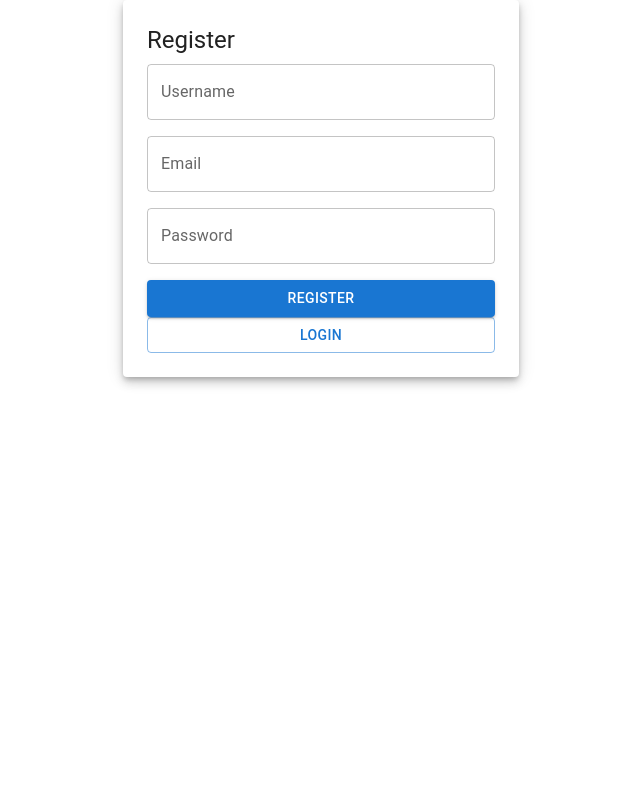
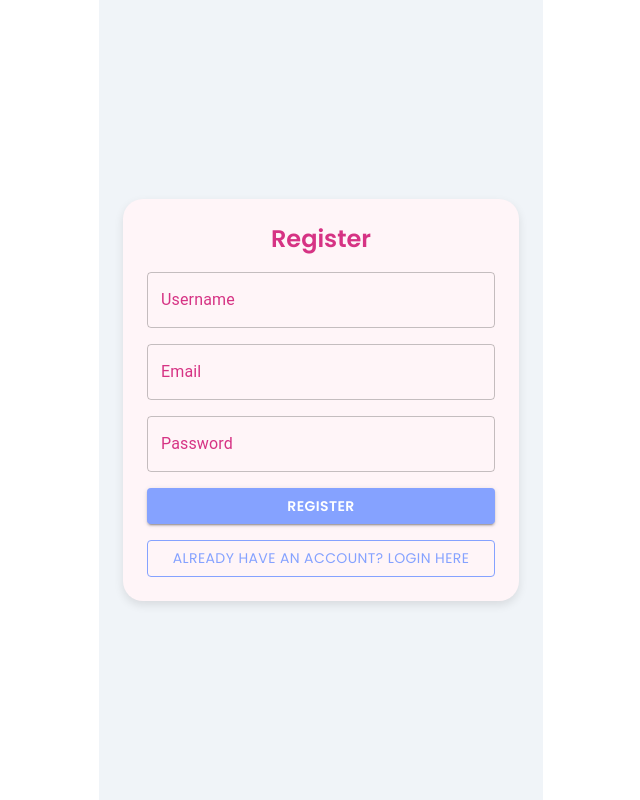
Before and after one commit to HelmiLaakkonen/project-management-app, a React (Create React App) app: page /register in a window 1280 px wide. Shown: the whole page, without its empty margins (319-959 px from the left). Built offline with nearby package versions, Linux system fonts and the light colour scheme.

Commit message:
Login & Register UI design changes

```diff
--- a/package.json
+++ b/package.json
@@ -8,7 +8,7 @@
     "@hello-pangea/dnd": "^18.0.1",
     "@mui/icons-material": "^6.4.7",
     "@mui/lab": "^6.0.0-beta.30",
-    "@mui/material": "^6.4.0",
+    "@mui/material": "^6.4.7",
     "@mui/x-date-pickers": "^7.23.6",
     "axios": "^1.7.9",
     "bcrypt": "^5.1.1",
--- a/src/components/Login.js
+++ b/src/components/Login.js
@@ -1,12 +1,16 @@
 import React, { useState } from 'react';
 import { Container, Paper, TextField, Button, Typography } from '@mui/material';
 import { useNavigate } from 'react-router-dom'; // Import useNavigate for navigation
+
+const fontStyle = {
+  fontFamily: `"Poppins", sans-serif`,
+};
 
 function Login({ setAuth }) {
   const [username, setUsername] = useState('');
   const [password, setPassword] = useState('');
   const [error, setError] = useState('');
-  const navigate = useNavigate(); // Initialize navigate for redirect
+  const navigate = useNavigate();  // Initialize navigate for redirection
 
   const handleLogin = (e) => {
     e.preventDefault();
@@ -57,13 +61,40 @@ function Login({ setAuth }) {
   };
 
   return (
-    <Container component="main" maxWidth="xs">
-      <Paper elevation={6} sx={{ padding: 3 }}>
-        <Typography variant="h5" gutterBottom>
+    <Container
+      component="main"
+      maxWidth="xs"
+      sx={{
+        display: "flex",
+        flexDirection: "column",
+        alignItems: "center",
+        justifyContent: "center",
+        minHeight: "100vh",
+        backgroundColor: "#f0f4f8", // Light background color
+      }}
+    >
+      <Paper
+        elevation={6}
+        sx={{
+          padding: 3,
+          width: "100%",
+          maxWidth: "400px",
+          display: "flex",
+          flexDirection: "column",
+          alignItems: "center",
+          borderRadius: "20px",
+          backgroundColor: "#fff5f8", // Soft pastel pink background
+          boxShadow: "0px 4px 10px rgba(0, 0, 0, 0.1)", // Soft elegant shadow
+        }}
+      >
+        <Typography
+          variant="h5"
+          sx={{ fontWeight: "bold", color: "#d63384", mb: 2, ...fontStyle }}
+        >
           Login
         </Typography>
 
-        <form onSubmit={handleLogin}>
+        <form onSubmit={handleLogin} style={{ width: "100%" }}>
           {/* Username Field */}
           <TextField
             label="Username"
@@ -71,7 +102,25 @@ function Login({ setAuth }) {
             variant="outlined"
             value={username}
             onChange={(e) => setUsername(e.target.value)}
-            sx={{ marginBottom: 2 }}
+            sx={{ marginBottom: 2, ...fontStyle }}
+            InputLabelProps={{
+              style: { color: "#d63384" },
+            }}
+            InputProps={{
+              sx: {
+                '& .MuiOutlinedInput-root': {
+                  '& fieldset': {
+                    borderColor: '#d63384',
+                  },
+                  '&:hover fieldset': {
+                    borderColor: '#d63384',
+                  },
+                  '&.Mui-focused fieldset': {
+                    borderColor: '#d63384',
+                  },
+                },
+              },
+            }}
           />
 
           {/* Password Field */}
@@ -82,7 +131,25 @@ function Login({ setAuth }) {
             type="password"
             value={password}
             onChange={(e) => setPassword(e.target.value)}
-            sx={{ marginBottom: 2 }}
+            sx={{ marginBottom: 2, ...fontStyle }}
+            InputLabelProps={{
+              style: { color: "#d63384" },
+            }}
+            InputProps={{
+              sx: {
+                '& .MuiOutlinedInput-root': {
+                  '& fieldset': {
+                    borderColor: '#d63384',
+                  },
+                  '&:hover fieldset': {
+                    borderColor: '#d63384',
+                  },
+                  '&.Mui-focused fieldset': {
+                    borderColor: '#d63384',
+                  },
+                },
+              },
+            }}
           />
 
           {/* Error Message */}
@@ -97,7 +164,16 @@ function Login({ setAuth }) {
             type="submit"
             variant="contained"
             fullWidth
-            sx={{ marginBottom: 2 }}
+            sx={{
+              marginBottom: 2,
+              backgroundColor: "#85a2ff", // Soft pastel blue color
+              color: "white",
+              fontWeight: "bold",
+              ...fontStyle,
+              "&:hover": {
+                backgroundColor: "#6f8cff", // Slightly darker blue on hover
+              },
+            }}
           >
             Login
           </Button>
@@ -108,8 +184,17 @@ function Login({ setAuth }) {
           variant="outlined"
           fullWidth
           onClick={handleRegisterRedirect}
+          sx={{
+            ...fontStyle,
+            borderColor: "#85a2ff",
+            color: "#85a2ff",
+            "&:hover": {
+              borderColor: "#6f8cff",
+              color: "#6f8cff",
+            },
+          }}
         >
-          Don't have an account? Register here
+          Hello new user! Don't have an account? Register here
         </Button>
       </Paper>
     </Container>
--- a/src/components/Register.js
+++ b/src/components/Register.js
@@ -1,6 +1,10 @@
 import React, { useState } from 'react';
 import { TextField, Button, Typography, Container, Paper } from '@mui/material';
 import { useNavigate } from 'react-router-dom'; // Import useNavigate for navigation
+
+const fontStyle = {
+  fontFamily: `"Poppins", sans-serif`,
+};
 
 function Register({ setAuth }) {
   const [username, setUsername] = useState('');
@@ -36,56 +40,175 @@ function Register({ setAuth }) {
   const handleLoginRedirect = () => {
     navigate('/login'); // Use navigate to redirect to /register
   };
+
   return (
-    <Container component="main" maxWidth="xs">
-      <Paper elevation={6} sx={{ padding: 3 }}>
-        <Typography variant="h5" gutterBottom>
+    <Container
+      component="main"
+      maxWidth="xs"
+      sx={{
+        display: "flex",
+        flexDirection: "column",
+        alignItems: "center",
+        justifyContent: "center",
+        minHeight: "100vh",
+        backgroundColor: "#f0f4f8", // Light background color
+      }}
+    >
+      <Paper
+        elevation={6}
+        sx={{
+          padding: 3,
+          width: "100%",
+          maxWidth: "400px",
+          display: "flex",
+          flexDirection: "column",
+          alignItems: "center",
+          borderRadius: "20px",
+          backgroundColor: "#fff5f8", // Soft pastel pink background
+          boxShadow: "0px 4px 10px rgba(0, 0, 0, 0.1)", // Soft elegant shadow
+        }}
+      >
+        <Typography
+          variant="h5"
+          sx={{ fontWeight: "bold", color: "#d63384", mb: 2, ...fontStyle }}
+        >
           Register
         </Typography>
 
-        <form onSubmit={handleRegister}>
+        <form onSubmit={handleRegister} style={{ width: "100%" }}>
+          {/* Username Field */}
           <TextField
             label="Username"
             fullWidth
+            variant="outlined"
             value={username}
             onChange={(e) => setUsername(e.target.value)}
-            sx={{ marginBottom: 2 }}
+            sx={{ marginBottom: 2, ...fontStyle }}
+            InputLabelProps={{
+              style: { color: "#d63384" }, // Match the color of the 'Register' text
+            }}
+            InputProps={{
+              sx: {
+                '& .MuiOutlinedInput-root': {
+                  '& fieldset': {
+                    borderColor: '#d63384', // Match the color of the 'Register' text
+                  },
+                  '&:hover fieldset': {
+                    borderColor: '#d63384', // Match the color of the 'Register' text
+                  },
+                  '&.Mui-focused fieldset': {
+                    borderColor: '#d63384', // Match the color of the 'Register' text
+                  },
+                },
+              },
+            }}
           />
 
+          {/* Email Field */}
           <TextField
             label="Email"
             fullWidth
+            variant="outlined"
             value={email}
             onChange={(e) => setEmail(e.target.value)}
-            sx={{ marginBottom: 2 }}
+            sx={{ marginBottom: 2, ...fontStyle }}
+            InputLabelProps={{
+              style: { color: "#d63384" }, // Match the color of the 'Register' text
+            }}
+            InputProps={{
+              sx: {
+                '& .MuiOutlinedInput-root': {
+                  '& fieldset': {
+                    borderColor: '#d63384', // Match the color of the 'Register' text
+                  },
+                  '&:hover fieldset': {
+                    borderColor: '#d63384', // Match the color of the 'Register' text
+                  },
+                  '&.Mui-focused fieldset': {
+                    borderColor: '#d63384', // Match the color of the 'Register' text
+                  },
+                },
+              },
+            }}
           />
 
+          {/* Password Field */}
           <TextField
             label="Password"
             fullWidth
+            variant="outlined"
             type="password"
             value={password}
             onChange={(e) => setPassword(e.target.value)}
-            sx={{ marginBottom: 2 }}
+            sx={{ marginBottom: 2, ...fontStyle }}
+            InputLabelProps={{
+              style: { color: "#d63384" },
+            }}
+            InputProps={{
+              sx: {
+                '& .MuiOutlinedInput-root': {
+                  '& fieldset': {
+                    borderColor: '#d63384',
+                  },
+                  '&:hover fieldset': {
+                    borderColor: '#d63384',
+                  },
+                  '&.Mui-focused fieldset': {
+                    borderColor: '#d63384',
+                  },
+                },
+              },
+            }}
           />
 
-          {error && <Typography color="error" variant="body2">{error}</Typography>}
+          {/* Error Message */}
+          {error && (
+            <Typography color="error" variant="body2" sx={{ marginBottom: 2 }}>
+              {error}
+            </Typography>
+          )}
 
-          <Button type="submit" variant="contained" fullWidth>
+          {/* Submit Button */}
+          <Button
+            type="submit"
+            variant="contained"
+            fullWidth
+            sx={{
+              marginBottom: 2,
+              backgroundColor: "#85a2ff", // Soft pastel blue color
+              color: "white",
+              fontWeight: "bold",
+              ...fontStyle,
+              "&:hover": {
+                backgroundColor: "#6f8cff", // Slightly darker blue on hover
+              },
+            }}
+          >
             Register
           </Button>
+        </form>
 
-        </form>
+        {/* Login Redirect Button */}
         <Button
-            variant="outlined"
-            fullWidth
-            onClick={handleLoginRedirect}
-            >
-            Login
-            </Button>
+          variant="outlined"
+          fullWidth
+          onClick={handleLoginRedirect}
+          sx={{
+            ...fontStyle,
+            borderColor: "#85a2ff",
+            color: "#85a2ff",
+            "&:hover": {
+              borderColor: "#6f8cff",
+              color: "#6f8cff",
+            },
+          }}
+        >
+          Already have an account? Login here
+        </Button>
       </Paper>
     </Container>
   );
 }
 
+
 export default Register;
```
Also changed, not shown: 1 other file (tests, documents, lock files or other folders).
